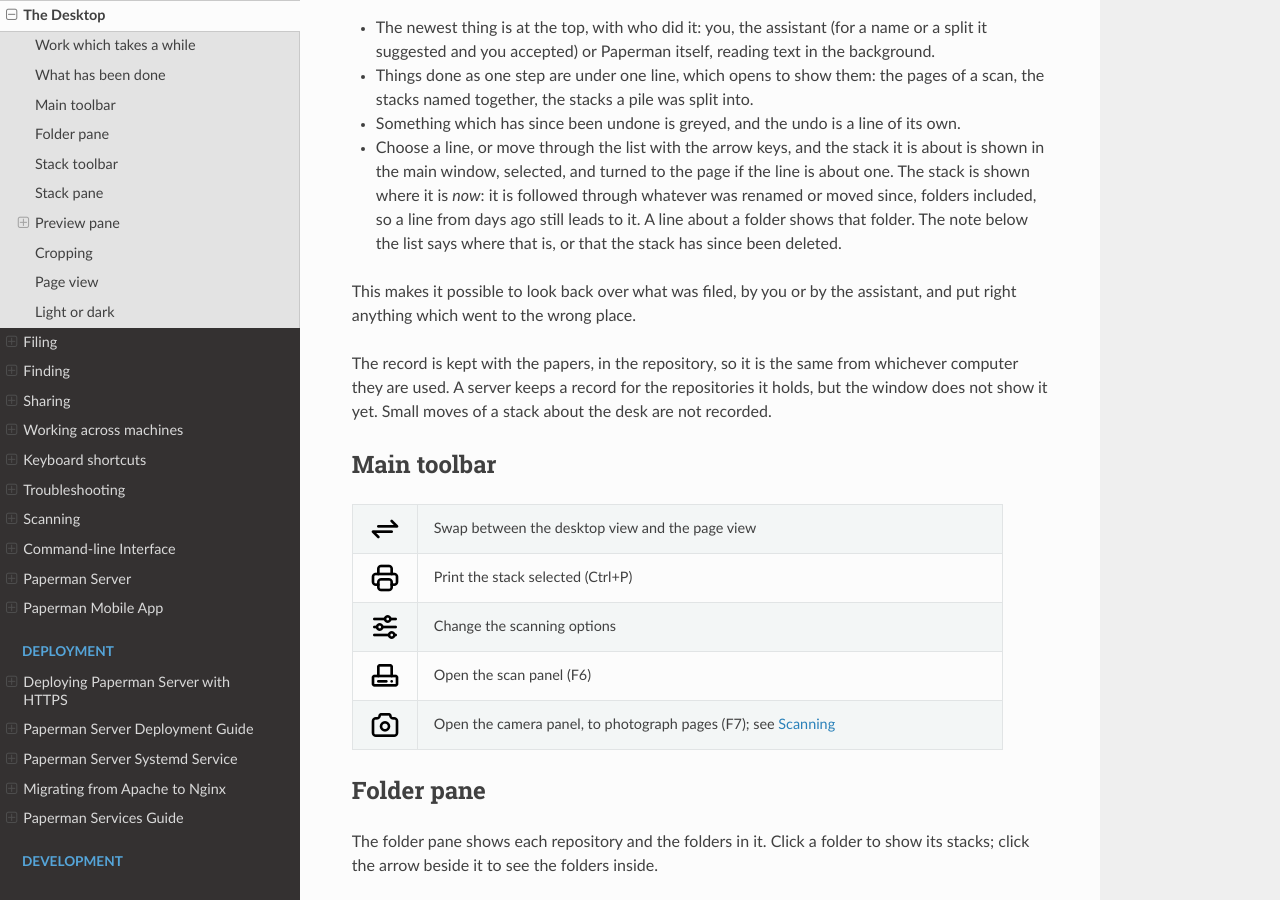
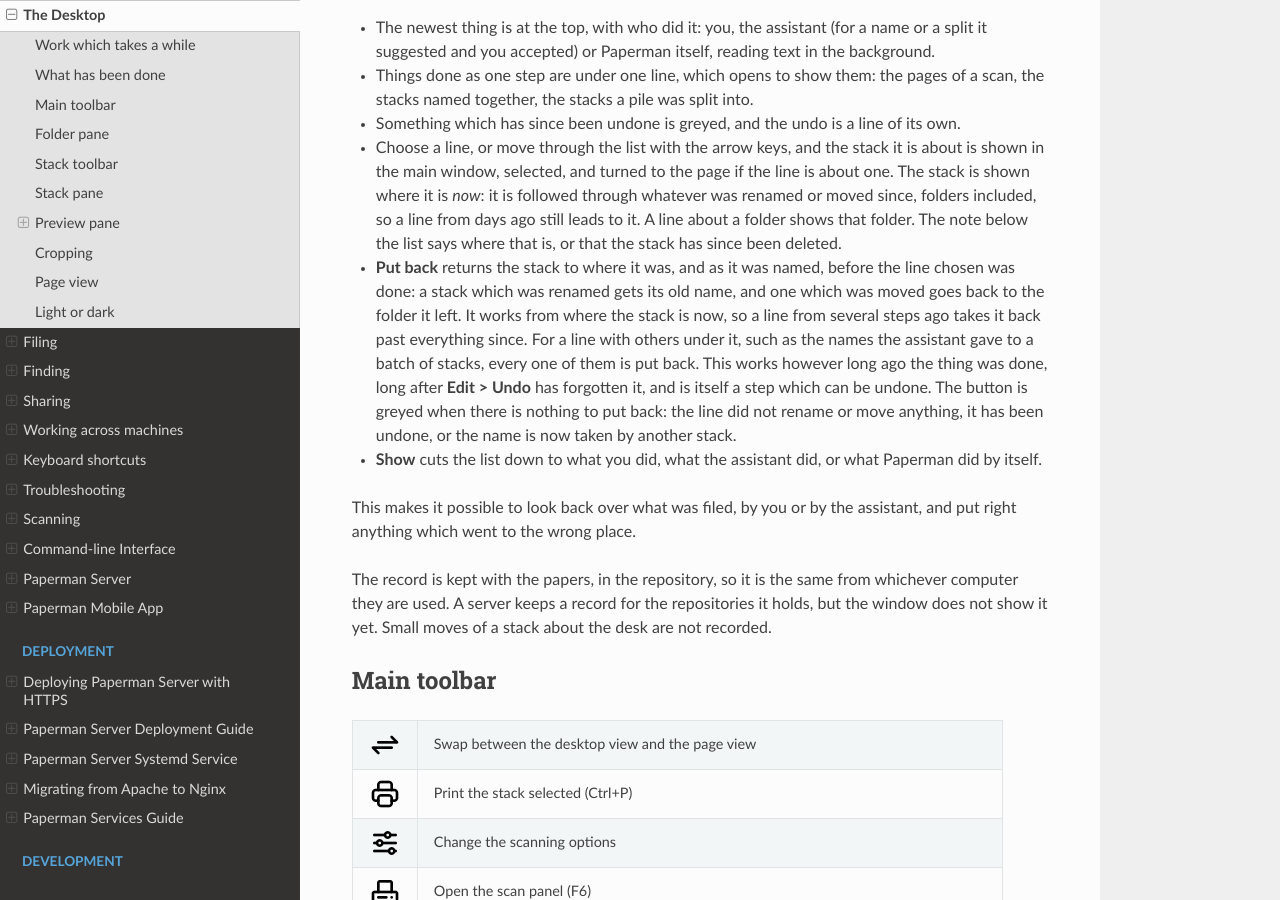
Before and after one commit to sjg20/paperman, a Sphinx documentation site: the page built from doc/desktop.rst, in a window 1280 px wide and 900 px high, scrolled down 2872 px. Built offline with Sphinx 7.4.7 and the Read the Docs theme 3.1.0, drawn with Linux system fonts in a browser that asks for light colours.

Commit message:
doc: Describe Put back in the Activity window
The guide's account of the Activity window, and its picture, have
neither the Put back button nor the choice of whose doings to show.

Describe both, say on the developers' page how Put back works out
where a stack goes, and take the picture again with a line chosen
which can be put back.

Co-developed-by: Claude Fable 5.2 <noreply@anthropic.com>
Claude-Session: https://claude.ai/code/session_01BxfLL7T8McSpFMMxYekitE

```diff
--- a/doc/desktop.rst
+++ b/doc/desktop.rst
@@ -90,7 +90,7 @@ made, renamed or moved; and each undo. **View > Activity** (Ctrl+H) shows it, in
 open while Paperman is used:
 
 .. image:: images/activity.png
-   :alt: The Activity window, listing a morning's post being scanned, split by the assistant and filed, with the gas bill chosen and a note saying where it is now
+   :alt: The Activity window, listing a morning's post being scanned, split by the assistant and filed, with the line for moving the gas bill chosen, a note saying where it is now, and the Put back button
 
 - The newest thing is at the top, with who did it: you, the assistant
   (for a name or a split it suggested and you accepted) or Paperman
@@ -107,6 +107,20 @@ open while Paperman is used:
   folders included, so a line from days ago still leads to it. A line
   about a folder shows that folder. The note below the list says
   where that is, or that the stack has since been deleted.
+
+- **Put back** returns the stack to where it was, and as it was named,
+  before the line chosen was done: a stack which was renamed gets its
+  old name, and one which was moved goes back to the folder it left. It
+  works from where the stack is now, so a line from several steps ago
+  takes it back past everything since. For a line with others under it,
+  such as the names the assistant gave to a batch of stacks, every one of
+  them is put back. This works however long ago the thing was done, long
+  after **Edit > Undo** has forgotten it, and is itself a step which can
+  be undone. The button is greyed when there is nothing to put back: the
+  line did not rename or move anything, it has been undone, or the name
+  is now taken by another stack.
+- **Show** cuts the list down to what you did, what the assistant did,
+  or what Paperman did by itself.
 
 This makes it possible to look back over what was filed, by you or by
 the assistant, and put right anything which went to the wrong place.
```
Also changed, not shown: doc/activity-log.rst (+7 -0 lines), doc/images/activity.png, 1 other file.
